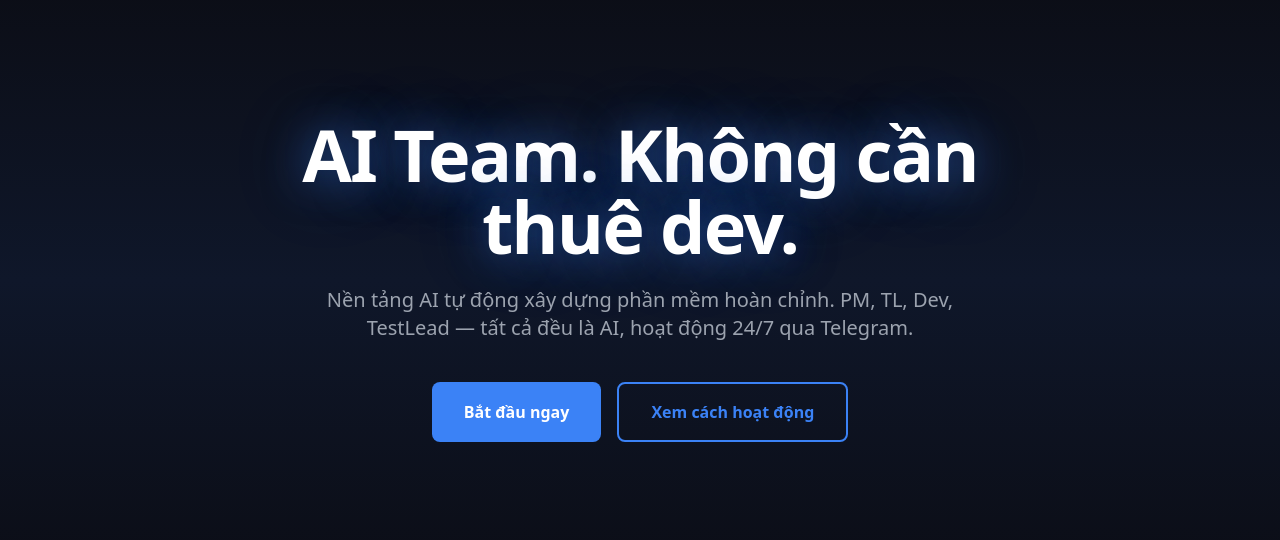
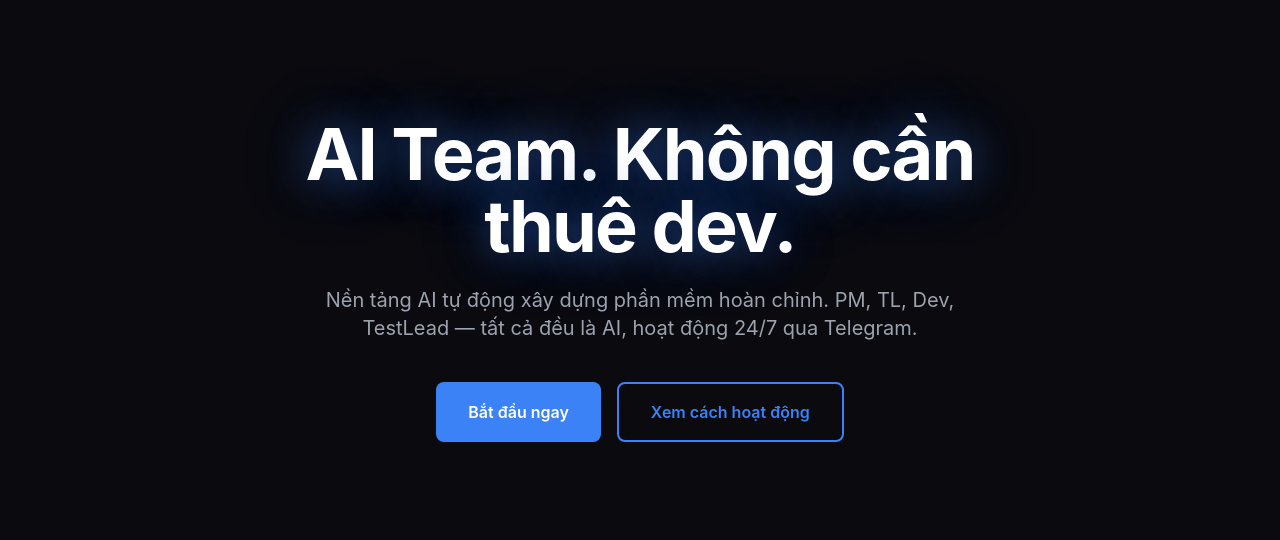
Before and after one commit to wisbidev/project-c051d40a, a Next.js app in the folder frontend/: page / in a window 1280 px wide. Shown: the part 120-660 px from the top of the page. Built offline with nearby package versions, Linux system fonts and the light colour scheme.

Commit message:
chore: tailwind config

```diff
--- a/frontend/tailwind.config.ts
+++ b/frontend/tailwind.config.ts
@@ -1,22 +1,22 @@
-import type { Config } from 'tailwindcss'
+import type { Config } from "tailwindcss";
 
 const config: Config = {
   content: [
-    './src/pages/**/*.{js,ts,jsx,tsx,mdx}',
-    './src/components/**/*.{js,ts,jsx,tsx,mdx}',
-    './src/app/**/*.{js,ts,jsx,tsx,mdx}',
+    "./src/pages/**/*.{js,ts,jsx,tsx,mdx}",
+    "./src/components/**/*.{js,ts,jsx,tsx,mdx}",
+    "./src/app/**/*.{js,ts,jsx,tsx,mdx}",
   ],
   theme: {
     extend: {
       colors: {
-        background: '#0a0a0f',
-        accent: '#3B82F6',
+        background: "#0a0a0f",
+        accent: "#3B82F6",
       },
-      backgroundImage: {
-        'hero-gradient': 'linear-gradient(180deg, #0a0a0f 0%, #0f172a 50%, #0a0a0f 100%)',
+      fontFamily: {
+        sans: ["Inter", "system-ui", "sans-serif"],
       },
     },
   },
   plugins: [],
-}
-export default config
+};
+export default config;
```
